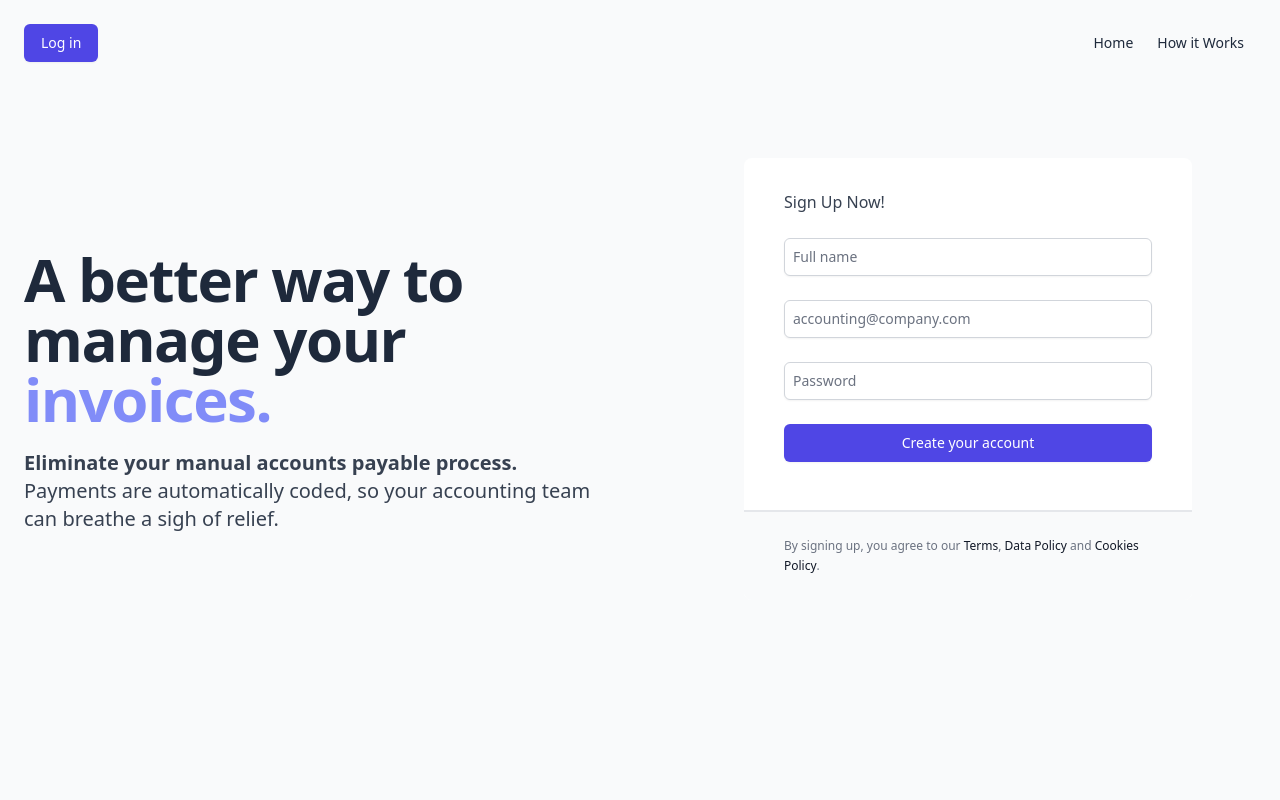
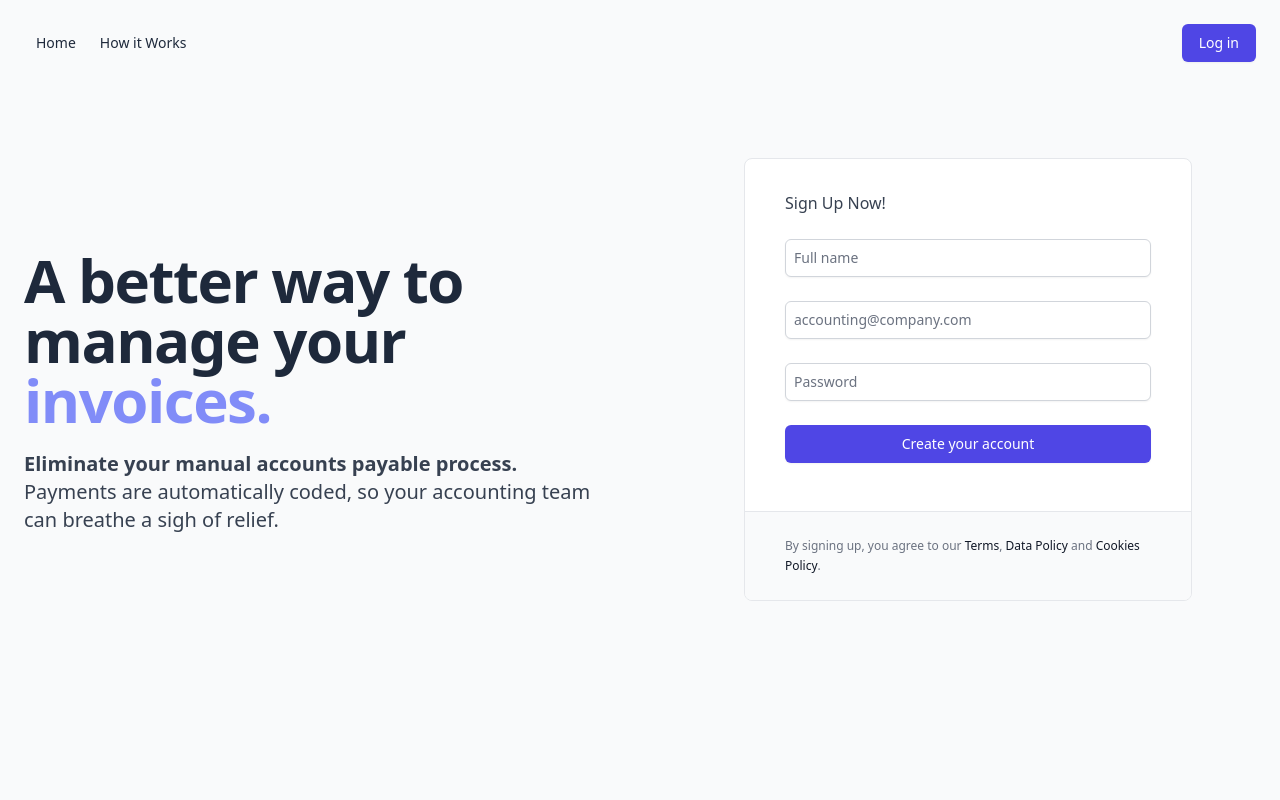
Before and after one commit to ddehueck/automated-accounts-payable, a FastAPI app: page /landing in a window 1280 px wide. Run offline with FastAPI, Linux system fonts and the light colour scheme; parts of the project's set-up code (start-up, migrations or seed data) failed here and were passed over; some libraries are stand-ins or nearby versions.

Commit message:
A lil stlying clean-up

```diff
--- a/app/frontend/static/output.css
+++ b/app/frontend/static/output.css
@@ -1808,6 +1808,16 @@ select {
   border-color: rgb(31 41 55 / var(--tw-border-opacity));
 }
 
+.border-gray-500 {
+  --tw-border-opacity: 1;
+  border-color: rgb(107 114 128 / var(--tw-border-opacity));
+}
+
+.border-gray-100 {
+  --tw-border-opacity: 1;
+  border-color: rgb(243 244 246 / var(--tw-border-opacity));
+}
+
 .bg-gray-800 {
   --tw-bg-opacity: 1;
   background-color: rgb(31 41 55 / var(--tw-bg-opacity));
--- a/app/frontend/templates/components/auth/signup-form.html
+++ b/app/frontend/templates/components/auth/signup-form.html
@@ -1,5 +1,5 @@
 {% macro signup_form(request) %}
-<div class="bg-white max-w-md w-full mx-auto rounded-lg overflow-hidden">
+<div class="bg-white max-w-md w-full mx-auto border border-gray-200 rounded-lg overflow-hidden">
     <div class="px-4 py-8 sm:px-10">
         <div>
             <form action="/register" method="POST" class="space-y-6">
@@ -32,7 +32,7 @@
             </form>
         </div>
     </div>
-    <div class="px-4 py-6 bg-gray-50 border-t-2 border-gray-200 sm:px-10">
+    <div class="px-4 py-6 bg-gray-50 border-t border-gray-200 sm:px-10">
         <p class="text-xs leading-5 text-gray-500">By signing up, you agree to our <a href="#" class="font-medium text-gray-900 hover:underline">Terms</a>, <a href="#" class="font-medium text-gray-900 hover:underline">Data Policy</a> and <a href="#" class="font-medium text-gray-900 hover:underline">Cookies Policy</a>.</p>
     </div>
 </div>
--- a/app/frontend/templates/components/marketing/navbar.html
+++ b/app/frontend/templates/components/marketing/navbar.html
@@ -2,11 +2,11 @@
 {% macro marketing_navbar() %}
 <nav class="relative max-w-7xl mx-auto flex items-center justify-between px-4 sm:px-6" aria-label="Global">
     <div class="flex">
-        <a href="/login" class="inline-flex items-center py-2 px-4 border border-transparent rounded-md shadow-sm text-sm font-medium text-white bg-indigo-600 hover:bg-indigo-700 focus:outline-none focus:ring-2 focus:ring-offset-2 focus:ring-indigo-500"> Log in </a>
-    </div>
-    <div class="flex">
         <a href="/landing" class="text-slate-800 hover:text-slate-600 hover:underline px-3 py-2 rounded-md text-sm font-medium"> Home </a>
         <a href="/how-it-works" class="text-slate-800 hover:underline hover:text-slate-600 px-3 py-2 rounded-md text-sm font-medium"> How it Works </a>
     </div>
+    <div class="flex">
+        <a href="/login" class="inline-flex items-center py-2 px-4 border border-transparent rounded-md shadow-sm text-sm font-medium text-white bg-indigo-600 hover:bg-indigo-700 focus:outline-none focus:ring-2 focus:ring-offset-2 focus:ring-indigo-500"> Log in </a>
+    </div>
 </nav>
 {% endmacro %}
```
